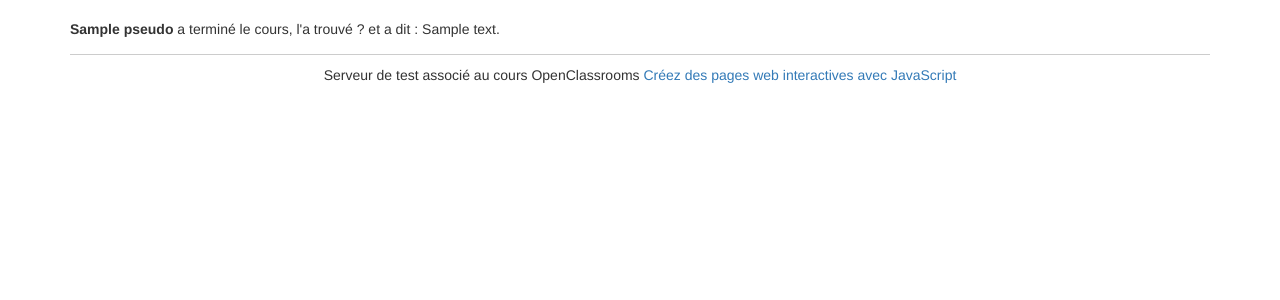
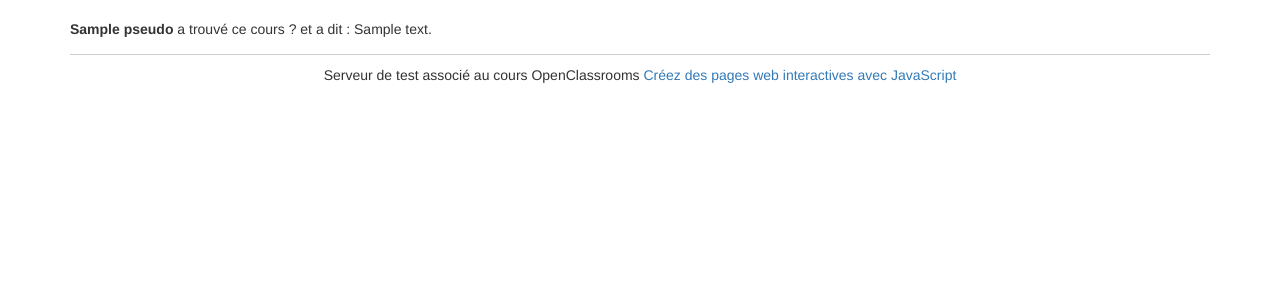
Before and after one commit to oc-courses/javascript-web-srv, a PHP site: template views/testimonials.html.twig in a window 1280 px wide. Shown: the part 51-351 px from the top of the page. Run offline with PHP 8.4, Linux system fonts and the light colour scheme; the template is opened without the code that fills it: most values are stand-ins (such as "Sample title", 1, 10 or a date in 2020); some libraries are stand-ins or nearby versions.

Commit message:
Change message

```diff
--- a/views/testimonials.html.twig
+++ b/views/testimonials.html.twig
@@ -17,7 +17,7 @@
 {% elseif testimonial.evaluation == 1 %}
     {% set evalText = 'nul' %}
 {% endif %}
-<p><strong>{{ testimonial.pseudo }}</strong> a terminé le cours, l'a trouvé {{ evalText }}
+<p><strong>{{ testimonial.pseudo }}</strong> a trouvé ce cours {{ evalText }}
 {% if testimonial.message %}
     et a dit : {{ testimonial.message }}
 {% endif %}
```
